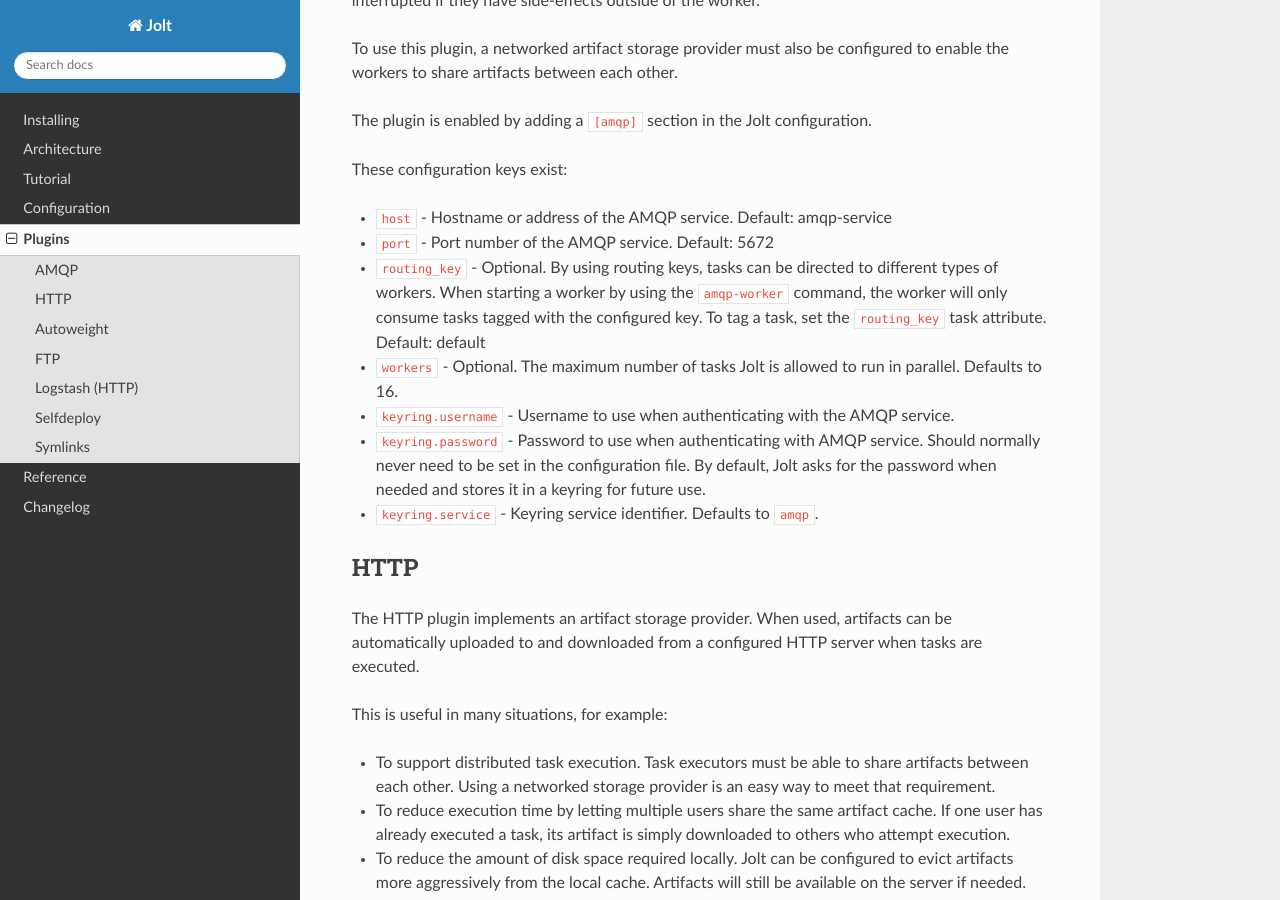
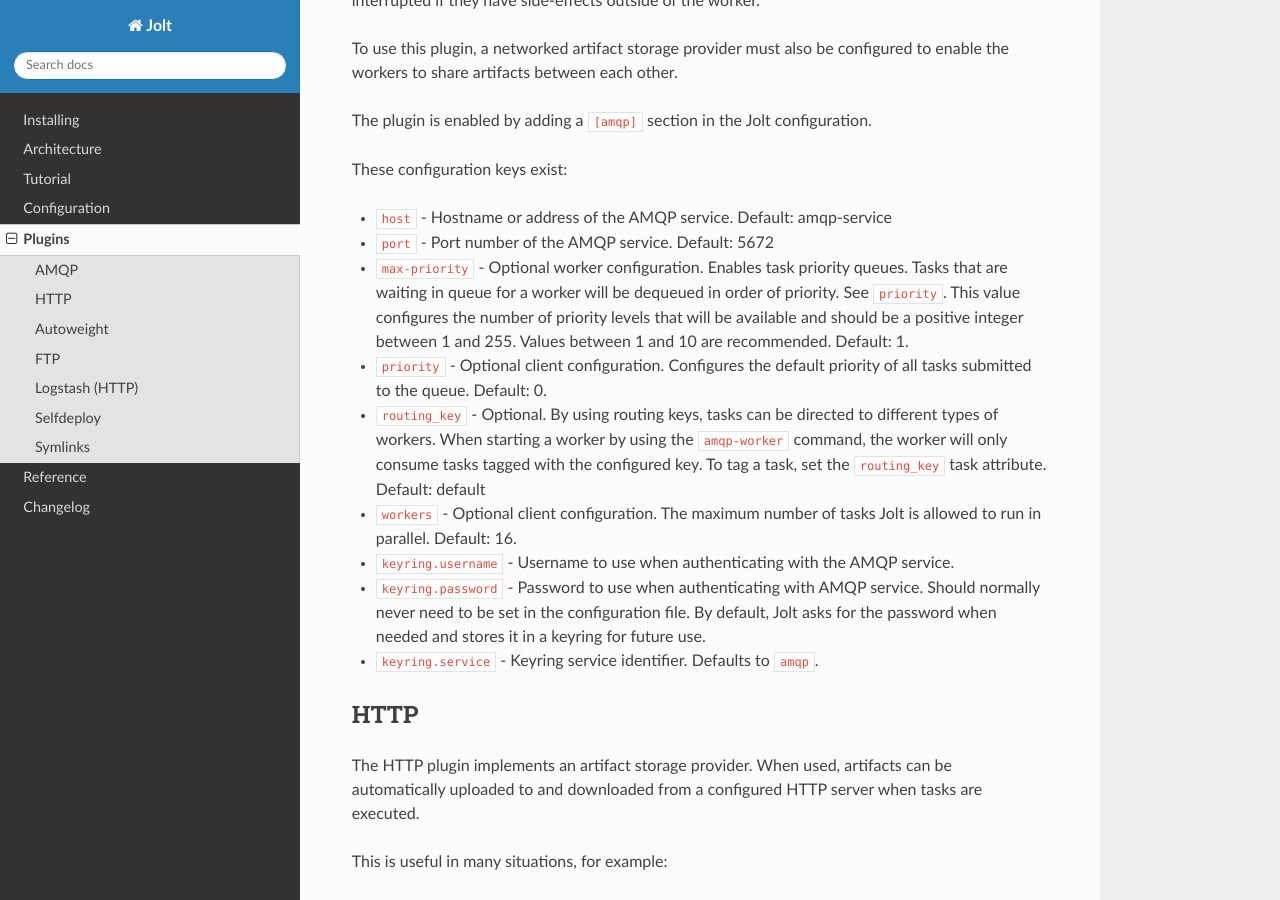
Before and after one commit to srand/jolt, a Sphinx documentation site: the page built from docs/plugins.rst, in a window 1280 px wide and 900 px high, scrolled down 588 px. Built offline with Sphinx 7.4.7 and the Read the Docs theme 2.0.0, drawn with Linux system fonts in a browser that asks for light colours.

Commit message:
amqp: add support for priority queues
Change-Id: Ie825931326c124cd1bcf6a1418dc33fe4a33a2b9
Signed-off-by: Robert Andersson <robert.m.andersson@atlascopco.com>

```diff
--- a/docs/plugins.rst
+++ b/docs/plugins.rst
@@ -36,6 +36,18 @@
 
 * ``port`` - Port number of the AMQP service. Default: 5672
 
+* ``max-priority`` -
+  Optional worker configuration. Enables task priority queues. Tasks
+  that are waiting in queue for a worker will be dequeued in order of
+  priority. See ``priority``.
+  This value configures the number of priority levels that will be
+  available and should be a positive integer between 1 and 255.
+  Values between 1 and 10 are recommended. Default: 1.
+
+* ``priority`` -
+  Optional client configuration. Configures the default priority of
+  all tasks submitted to the queue. Default: 0.
+
 * ``routing_key`` -
   Optional. By using routing keys, tasks can be directed to different
   types of workers. When starting a worker by using the ``amqp-worker``
@@ -43,8 +55,8 @@
   To tag a task, set the ``routing_key`` task attribute. Default: default
 
 * ``workers`` -
-  Optional. The maximum number of tasks Jolt is allowed to run in parallel.
-  Defaults to 16.
+  Optional client configuration. The maximum number of tasks Jolt is
+  allowed to run in parallel. Default: 16.
 
 * ``keyring.username`` -
   Username to use when authenticating with the AMQP service.
```
Also changed, not shown: 2 other files.
